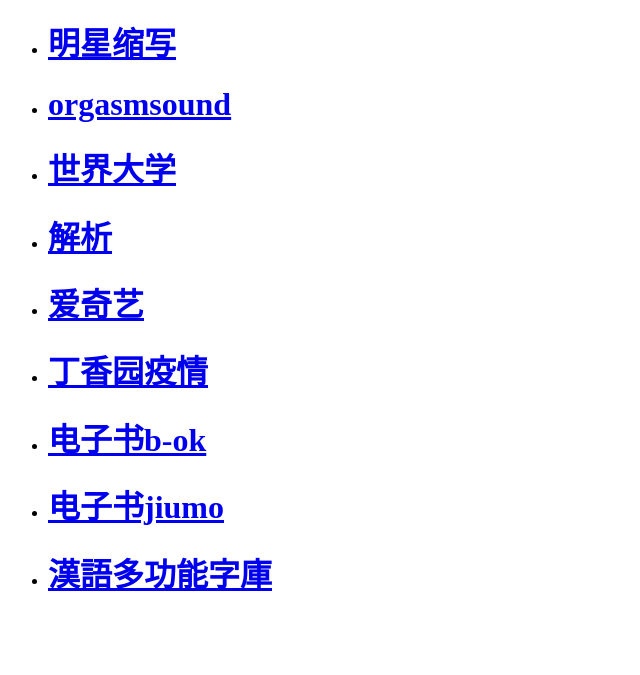
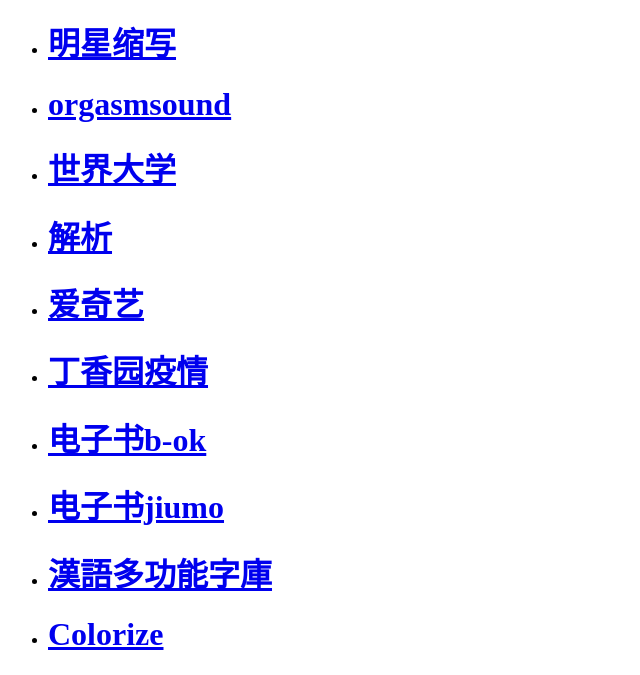
Before and after one commit to gebumc/gebumc.github.io, a plain HTML site: page hao.html in a window 1280 px wide. Shown: the part 726-1401 px from the top of the page, without its empty margins (0-640 px from the left). Before the commit the page ends 1342 px from the top, so only its background shows below. Drawn offline with Linux system fonts and the light colour scheme.

Commit message:
Update hao.html

```diff
--- a/hao.html
+++ b/hao.html
@@ -24,6 +24,7 @@
       <li> <a href="https://b-ok.cc/">                                               <h1>电子书b-ok      </h1></a></li>
       <li> <a href="https:/www.jiumodiary.com/">                                     <h1>电子书jiumo     </h1></a></li>
       <li> <a href="http://humanum.arts.cuhk.edu.hk/Lexis/lexi-mf/">                 <h1>漢語多功能字庫  </h1></a></li>
+      <li> <a href="https://deepai.org/machine-learning-model/colorizer/">           <h1>Colorize        </h1></a></li>
     </ul>
 
 
```
